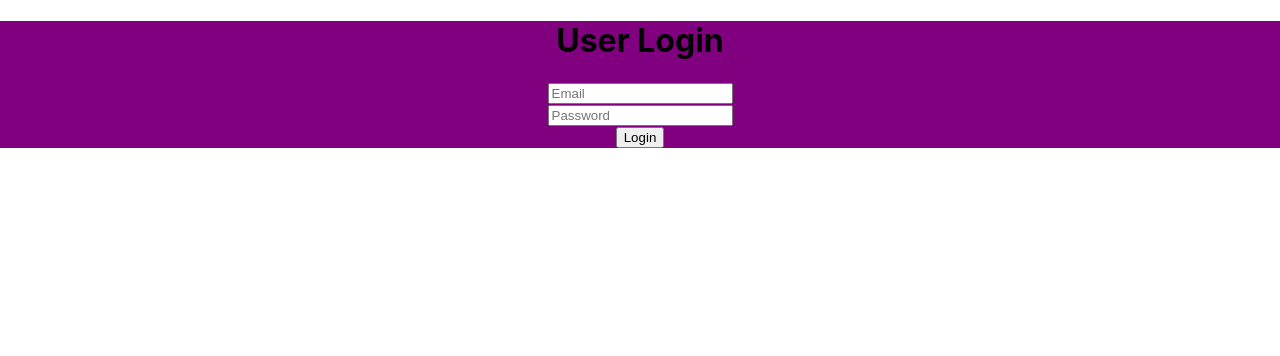
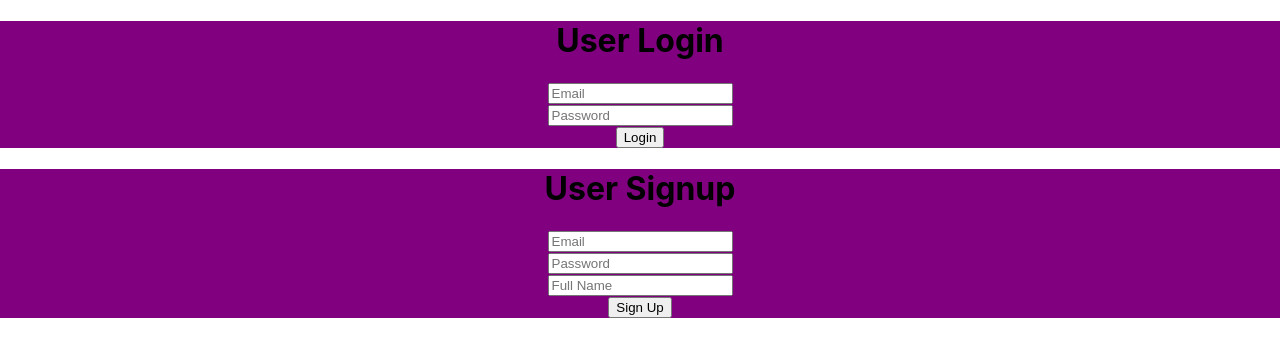
Before and after one commit to 181184muhammadRahim/user-registration-app, a React (Create React App) app: page / in a window 1280 px wide. Shown: the top 356 px of the page. Built offline with nearby package versions, Linux system fonts and the light colour scheme.

Commit message:
Sign up Feature added

```diff
--- a/src/App.js
+++ b/src/App.js
@@ -1,7 +1,11 @@
 import Login from "./Login.jsx"
+import SignUp from "./Signup.jsx";
 function App() {
   return (
-    <Login/>
+    <div>
+       <Login/>
+       <SignUp/>
+    </div>
   );
 }
 
--- /dev/null
+++ b/src/Signup.jsx
@@ -0,0 +1,30 @@
+import React,{useState} from 'react'
+import {useDispatch } from "react-redux/es/exports";
+import { addUser } from './registrationSlice';
+
+const SignUp=()=>{
+    const [email,setEmail]=useState("")
+    const [password,setPassword]=useState("")
+    const [name,setName]=useState("");
+    const dispatch=useDispatch()
+
+    return(
+        <div style={{textAlign:"center", backgroundColor:"purple"}}>
+            <h1>User Signup</h1>
+            <input type="text" value={email} placeholder="Email" onChange={(e)=> setEmail(e.target.value)} /><br/>
+            <input type="password" value={password} placeholder="Password" onChange={(e)=> setPassword(e.target.value)} /><br/>
+            <input type="text" value={name} placeholder="Full Name" onChange={(e)=> setName(e.target.value)} /><br/>
+            <button onClick={()=>{
+                if(email !== "" && password!=="" && name !== ""){
+                    dispatch(addUser({name:name,email:email,password:password}))
+                    setEmail("")
+                    setPassword("")
+                    setName("")
+                }else{
+                    alert("Please fill all fields")
+                }
+            }}>Sign Up</button>
+        </div>
+    )
+}
+export default SignUp;
--- a/src/registrationSlice.js
+++ b/src/registrationSlice.js
@@ -25,7 +25,7 @@ const registrationSlice=createSlice(
         reducers:{
             addUser(state,action){
                 let flag=false;
-                for(let i=0;i<state.Users.length();i++){
+                for(let i=0;i<state.Users.length;i++){
                     if(state.Users[i].Email===action.payload.email){
                         flag=true;
                         break;
```
